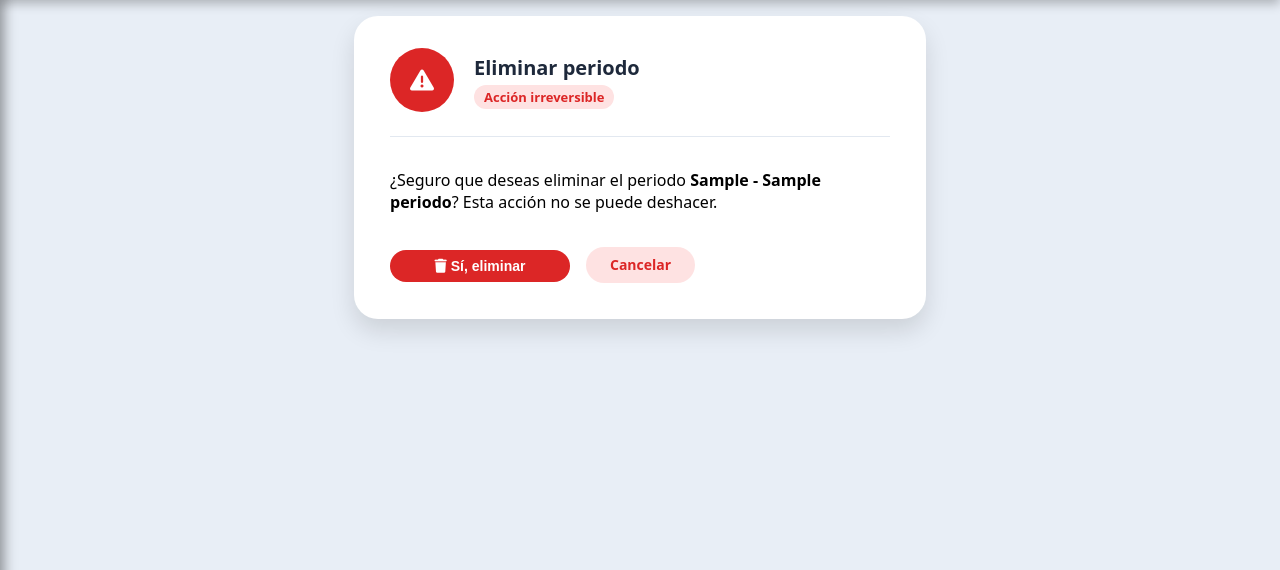
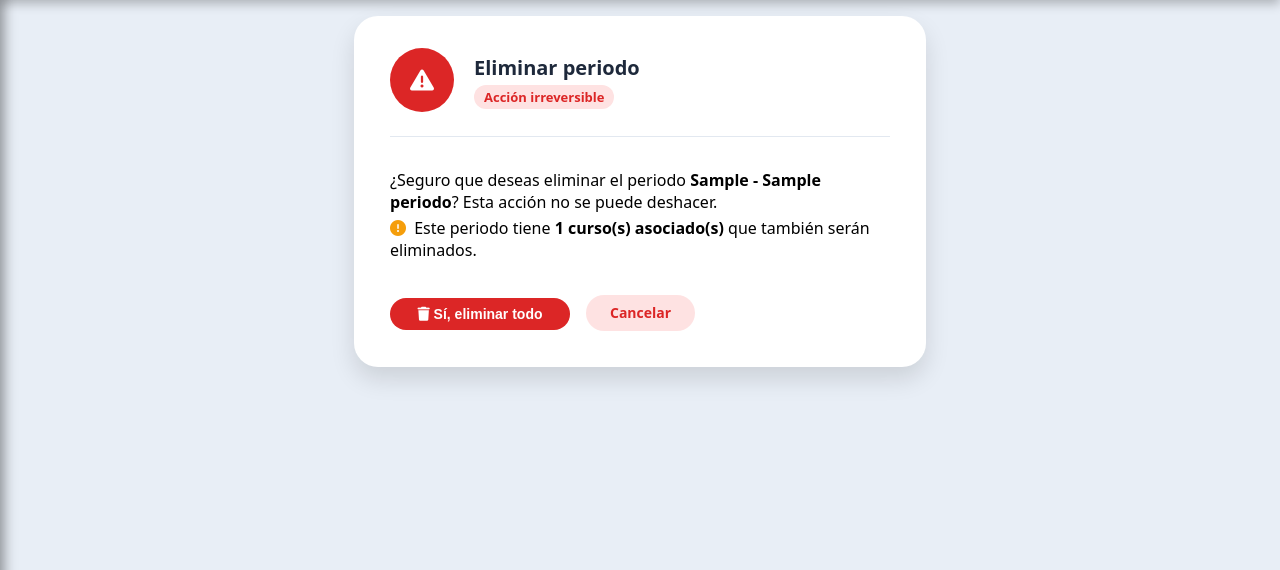
Before and after one commit to Pato1YT/PlataformaCACEI, a Django app: page /periodos/1/eliminar/ in a window 1280 px wide. Shown: the part 64-634 px from the top of the page. Run offline with Django 4.2, Linux system fonts and the light colour scheme; a user stored in the database is signed in; tables that the repository leaves empty hold one stand-in row (values such as "Sample post"); parts of the project's set-up code (start-up, migrations or seed data) failed here and were passed over.

Commit message:
Se corrigio el impportar cursos y la creación del periodo, ahora un periodo puede ser generado automaticamente desde importar cursos y mantener el periodo reciente como el activo

```diff
--- a/core/static/css/styles.css
+++ b/core/static/css/styles.css
@@ -1754,5 +1754,13 @@ body.dark-mode .perfil-card .perfil-card__cancelar {
 body.dark-mode .perfil-card .perfil-card__cancelar:hover {
   background-color: #4f1a1a;
 }
+body.dark-mode .periodo-detectado-aviso {
+  background: #2d2208 !important;
+  border-left-color: #d97706 !important;
+  color: #fcd34d !important;
+}
+body.dark-mode .periodo-detectado-aviso strong {
+  color: #fde68a !important;
+}
 
 /*# sourceMappingURL=styles.css.map */
--- a/core/static/scss/base/_dark_mode.scss
+++ b/core/static/scss/base/_dark_mode.scss
@@ -235,4 +235,15 @@ body.dark-mode {
       &:hover { background-color: #4f1a1a; }
     }
   }
+
+  // Aviso periodo detectado en importar cursos
+  .periodo-detectado-aviso {
+    background: #2d2208 !important;
+    border-left-color: #d97706 !important;
+    color: #fcd34d !important;
+
+    strong {
+      color: #fde68a !important;
+    }
+  }
 }
--- a/core/templates/cursos/importar_cursos.html
+++ b/core/templates/cursos/importar_cursos.html
@@ -26,7 +26,7 @@
 
     <!-- AVISO DE PERIODO DETECTADO -->
     {% if periodo_detectado %}
-    <div style="background:#fef3c7; border-left:4px solid #f59e0b; border-radius:8px; padding:12px 16px; margin-bottom:20px; font-size:14px; color:#92400e;">
+   <div class="periodo-detectado-aviso" style="background:#fef3c7; border-left:4px solid #f59e0b; border-radius:8px; padding:12px 16px; margin-bottom:20px; font-size:14px; color:#92400e;">
         <i class="fa-solid fa-wand-magic-sparkles" style="margin-right:6px;"></i>
         <strong>Periodo detectado desde el Excel:</strong>
         {{ periodo_detectado.codigo }} — {{ periodo_detectado.nombre }}
--- a/core/templates/periodos/confirmar_eliminar.html
+++ b/core/templates/periodos/confirmar_eliminar.html
@@ -20,11 +20,18 @@
         Esta acción no se puede deshacer.
     </p>
 
+    {% if cursos_asociados %}
+    <p class="confirmar-texto" style="margin-top: -12px;">
+        <i class="fa-solid fa-circle-exclamation" style="color:#f59e0b; margin-right:4px;"></i>
+        Este periodo tiene <strong>{{ cursos_asociados }} curso(s) asociado(s)</strong> que también serán eliminados.
+    </p>
+    {% endif %}
+
     <form method="post">
         {% csrf_token %}
         <div class="perfil-card__actions">
             <button type="submit" class="course-card__button" style="max-width: 180px; background-color: #dc2626;">
-                <i class="fa-solid fa-trash"></i> Sí, eliminar
+                <i class="fa-solid fa-trash"></i> Sí, eliminar todo
             </button>
             <a href="{% url 'core:lista_periodos' %}" class="perfil-card__cancelar">Cancelar</a>
         </div>
--- a/core/views.py
+++ b/core/views.py
@@ -47,15 +47,6 @@ def solo_admin(view_func):
             raise PermissionDenied  # 403
         return view_func(request, *args, **kwargs)
     return _wrapped
-
-
-#@login_required
-#def dashboard(request):
-    #"""
-    #Vista principal del sistema.
-    #Aquí luego pondremos estadísticas, resúmenes, etc.
-    #"""
-    #return render(request, 'core/dashboard.html', {'materias': materias})
 
 
 @login_required
@@ -176,6 +167,7 @@ def eliminar_materia(request, pk):
         'materia': materia,
     })
 
+
 @login_required
 def dashboard(request):
     periodos = Periodo.objects.all().order_by('-fecha_inicio')
@@ -202,15 +194,6 @@ def dashboard(request):
         'periodos': periodos,
     })
 
-def solo_admin(view_func):
-    @wraps(view_func)
-    def _wrapped(request, *args, **kwargs):
-        if not request.user.is_authenticated:
-            return redirect('core:login')
-        if request.user.rol != Usuario.ADMINISTRADOR:
-            raise PermissionDenied  # 403
-        return view_func(request, *args, **kwargs)
-    return _wrapped
 
 @login_required
 @solo_admin
@@ -330,6 +313,7 @@ def importar_materias(request):
 
     return render(request, 'materias/importar_materias.html')
 
+
 @solo_admin
 def lista_usuarios(request):
     usuarios = Usuario.objects.filter(rol=Usuario.DOCENTE).order_by('-created_at')
@@ -349,12 +333,8 @@ def crear_usuario_docente(request):
             first_name = form.cleaned_data['first_name']
             last_name = form.cleaned_data['last_name']
 
-            # 1) Generamos una contraseña temporal segura
             password_temporal = Usuario.objects.make_random_password()
 
-            # 2) Creamos el usuario como DOCENTE
-          # 2) Creamos el usuario como DOCENTE
-          # 2) Creamos el usuario como DOCENTE
             usuario = Usuario.objects.create_user(
                 username=username,
                 email=email,
@@ -376,11 +356,6 @@ def crear_usuario_docente(request):
         'form': form,
         'titulo': 'Crear docente',
     })
-
-
-
-
-
 
 
 @solo_admin
@@ -412,7 +387,8 @@ def eliminar_usuario_docente(request, pk):
         'usuario': usuario,
     })
 
-    #charco
+
+#charco
 @login_required
 def editar_perfil(request):
     if request.method == 'POST':
@@ -433,13 +409,16 @@ def editar_perfil(request):
 
     return render(request, 'core/perfil.html', {'form': form})
 
+
 #charco
 def aviso_privacidad(request):
     return render(request, 'core/aviso_privacidad.html')
 
 
+# =========================
+# CURSOS Y PERIODOS
+# =========================
 
-# PARA LOS CURSOS (PERIODO)
 @login_required
 @solo_admin
 def lista_cursos(request):
@@ -488,6 +467,7 @@ def crear_curso(request):
         'periodo_activo': periodo_activo,
     })
 
+
 @login_required
 @solo_admin
 def editar_curso(request, pk):
@@ -524,6 +504,7 @@ def eliminar_curso(request, pk):
         'curso': curso,
     })
 
+
 @login_required
 @solo_admin
 def crear_periodo(request):
@@ -544,6 +525,7 @@ def crear_periodo(request):
         'titulo': 'Agregar Periodo',
     })
 
+
 @login_required
 @solo_admin
 def lista_periodos(request):
@@ -552,39 +534,23 @@ def lista_periodos(request):
         'periodos': periodos,
     })
 
+
 @login_required
 @solo_admin
 def eliminar_periodo(request, pk):
     periodo = get_object_or_404(Periodo, pk=pk)
+    cursos_asociados = periodo.cursos.count()
 
     if request.method == 'POST':
+        periodo.cursos.all().delete()
         periodo.delete()
-        messages.success(request, f'Periodo "{periodo.nombre}" eliminado correctamente.')
+        messages.success(request, f'Periodo "{periodo.nombre}" y sus {cursos_asociados} curso(s) eliminados correctamente.')
         return redirect('core:lista_periodos')
 
     return render(request, 'periodos/confirmar_eliminar.html', {
         'periodo': periodo,
+        'cursos_asociados': cursos_asociados,
     })
-
-#@login_required
-#@solo_admin
-#def editar_periodo(request, pk):
-    #periodo = get_object_or_404(Periodo, pk=pk)
-
-    #if request.method == 'POST':
-        #form = PeriodoForm(request.POST, instance=periodo)
-        #if form.is_valid():
-            #form.save()
-            #messages.success(request, f'Periodo "{periodo.nombre}" actualizado correctamente.')
-            #return redirect('core:lista_cursos')
-    #else:
-        #form = PeriodoForm(instance=periodo)
-
-   # return render(request, 'periodos/form_periodo.html', {
-       # 'form': form,
-        #'titulo': 'Editar Periodo',
-        #'periodo': periodo,
-   # })
 
 
 @login_required
@@ -616,6 +582,7 @@ def editar_periodo(request, pk):
         'titulo': 'Editar Periodo',
         'periodo': periodo,
     })
+
 
 @solo_admin
 def importar_docentes(request):
@@ -675,14 +642,12 @@ def importar_docentes(request):
                 hojas = obtener_hojas_excel_docentes(ruta_archivo)
                 preview_data = analizar_hoja_docentes(ruta_archivo, hoja_seleccionada)
 
-                # marcar estado previo
                 for fila in preview_data:
                     existe = Usuario.objects.filter(
                         rol=Usuario.DOCENTE,
                         first_name__iexact=fila['first_name'],
                         last_name__iexact=fila['last_name'],
                     ).exists()
-
                     fila['estado'] = 'Ya existe' if existe else 'Nuevo'
 
                 messages.success(request, f'Se detectaron {len(preview_data)} docentes únicos.')
@@ -762,6 +727,7 @@ def importar_docentes(request):
 
     return render(request, 'usuarios/importar_docentes.html')
 
+
 @solo_admin
 def importar_cursos(request):
     hojas = []
@@ -770,7 +736,8 @@ def importar_cursos(request):
     preview_data = []
     periodo_detectado = None
 
-    periodo = Periodo.objects.filter(es_activo=True).first()
+    periodo_activo_bd = Periodo.objects.filter(es_activo=True).first()
+
     if request.method == 'POST':
         accion = request.POST.get('accion')
 
@@ -781,13 +748,13 @@ def importar_cursos(request):
             if not archivo:
                 messages.error(request, 'Debes seleccionar un archivo Excel.')
                 return render(request, 'cursos/importar_cursos.html', {
-                    'periodo_activo': periodo,
+                    'periodo_activo': periodo_activo_bd,
                 })
 
             if not archivo.name.endswith(('.xlsx', '.xls')):
                 messages.error(request, 'El archivo debe ser Excel (.xlsx o .xls).')
                 return render(request, 'cursos/importar_cursos.html', {
-                    'periodo_activo': periodo,
+                    'periodo_activo': periodo_activo_bd,
                 })
 
             carpeta_temp = os.path.join(settings.MEDIA_ROOT, 'temp_imports')
@@ -797,9 +764,6 @@ def importar_cursos(request):
             nombre_archivo = fs.save(archivo.name, archivo)
             archivo_temporal = nombre_archivo
             ruta_archivo = fs.path(nombre_archivo)
-
-
-
 
             try:
                 hojas = obtener_hojas_excel_cursos(ruta_archivo)
@@ -811,7 +775,7 @@ def importar_cursos(request):
             return render(request, 'cursos/importar_cursos.html', {
                 'hojas': hojas,
                 'archivo_temporal': archivo_temporal,
-                'periodo_activo': periodo,
+                'periodo_activo': periodo_activo_bd,
             })
 
         # PASO 2: analizar hoja
@@ -825,22 +789,29 @@ def importar_cursos(request):
 
             ruta_archivo = os.path.join(settings.MEDIA_ROOT, 'temp_imports', archivo_temporal)
 
-            # Intentar detectar periodo desde el Excel
+            # Detectar periodo desde el Excel
             periodo_detectado = parsear_periodo_desde_excel(ruta_archivo, hoja_seleccionada)
 
-            # Si no hay periodo activo pero sí se detectó uno, usarlo para el análisis
-            periodo_para_analisis = periodo
-            if not periodo_para_analisis and periodo_detectado:
-                # Crear un objeto Periodo temporal (sin guardar) para el análisis
-                periodo_para_analisis = Periodo(
-                    codigo=periodo_detectado['codigo'],
-                    nombre=periodo_detectado['nombre'],
-                    fecha_inicio=periodo_detectado['fecha_inicio'],
-                    fecha_fin=periodo_detectado['fecha_fin'],
-                    es_activo=False,
-                )
-
-            if not periodo_para_analisis:
+            # El periodo del Excel SIEMPRE manda. Buscarlo en BD para comparar cursos correctamente.
+            if periodo_detectado:
+                codigo = periodo_detectado['codigo']
+                periodo_en_bd = Periodo.objects.filter(codigo=codigo).first()
+                if periodo_en_bd:
+                    # Ya existe: comparar cursos contra ese periodo específico
+                    periodo_para_analisis = periodo_en_bd
+                else:
+                    # No existe aún: objeto sin guardar para el análisis
+                    periodo_para_analisis = Periodo(
+                        codigo=codigo,
+                        nombre=periodo_detectado['nombre'],
+                        fecha_inicio=periodo_detectado['fecha_inicio'],
+                        fecha_fin=periodo_detectado['fecha_fin'],
+                        es_activo=False,
+                    )
+            elif periodo_activo_bd:
+                # Sin detección: usar el periodo activo
+                periodo_para_analisis = periodo_activo_bd
+            else:
                 messages.error(request, 'No se pudo detectar el periodo desde el Excel y no hay periodo activo.')
                 return render(request, 'cursos/importar_cursos.html', {
                     'hojas': hojas,
@@ -909,25 +880,37 @@ def importar_cursos(request):
                 messages.error(request, 'El archivo temporal ya no existe. Vuelve a cargar el Excel.')
                 return redirect('core:importar_cursos')
 
-            # Crear periodo automáticamente si se detectó y no existe aún
+            # Resolver el periodo a usar para guardar los cursos
             periodo_detectado = parsear_periodo_desde_excel(ruta_archivo, hoja_seleccionada)
-            if not periodo and periodo_detectado:
+
+            if periodo_detectado:
                 codigo = periodo_detectado['codigo']
                 periodo_existente = Periodo.objects.filter(codigo=codigo).first()
                 if periodo_existente:
-                    periodo = periodo_existente
+                    # Ya existe: usarlo directamente
+                    periodo_para_guardar = periodo_existente
                 else:
-                    # Es el periodo más reciente, desactivar cualquier activo
-                    Periodo.objects.filter(es_activo=True).update(es_activo=False)
-                    periodo = Periodo.objects.create(
+                    # No existe: crearlo y determinar si debe ser activo
+                    # Es activo solo si su fecha_inicio es mayor a todos los periodos existentes
+                    periodo_mas_reciente = Periodo.objects.order_by('-fecha_inicio').first()
+                    es_el_mas_reciente = (
+                        not periodo_mas_reciente or
+                        periodo_detectado['fecha_inicio'] >= periodo_mas_reciente.fecha_inicio
+                    )
+                    if es_el_mas_reciente:
+                        Periodo.objects.filter(es_activo=True).update(es_activo=False)
+
+                    periodo_para_guardar = Periodo.objects.create(
                         codigo=codigo,
                         nombre=periodo_detectado['nombre'],
                         fecha_inicio=periodo_detectado['fecha_inicio'],
                         fecha_fin=periodo_detectado['fecha_fin'],
-                        es_activo=True,
+                        es_activo=es_el_mas_reciente,
                     )
-                    messages.success(request, f'Periodo "{periodo.nombre}" creado automáticamente.')
-            elif not periodo:
+                    messages.success(request, f'Periodo "{periodo_para_guardar.nombre}" creado automáticamente.')
+            elif periodo_activo_bd:
+                periodo_para_guardar = periodo_activo_bd
+            else:
                 messages.error(request, 'No se pudo detectar ni encontrar un periodo para importar los cursos.')
                 return redirect('core:importar_cursos')
 
@@ -935,7 +918,7 @@ def importar_cursos(request):
                 preview_data = analizar_hoja_cursos(
                     ruta_archivo,
                     hoja_seleccionada,
-                    periodo,
+                    periodo_para_guardar,
                     Materia.objects.all(),
                     Usuario.objects.filter(rol=Usuario.DOCENTE),
                     Curso.objects.all(),
@@ -961,7 +944,7 @@ def importar_cursos(request):
 
                 _, created = Curso.objects.get_or_create(
                     materia=materia,
-                    periodo=periodo,
+                    periodo=periodo_para_guardar,
                     docente=docente,
                     grupo='A',
                 )
@@ -978,8 +961,8 @@ def importar_cursos(request):
                 request,
                 f'Importación completada. Cursos creados: {creados}. Filas omitidas: {omitidos}.'
             )
-            return redirect('core:lista_cursos')
+            return redirect('core:lista_periodos')
 
     return render(request, 'cursos/importar_cursos.html', {
-        'periodo_activo': periodo,
+        'periodo_activo': periodo_activo_bd,
     })
```
Also changed, not shown: core/utils/importador_cursos.py (+70 -40 lines), 1 other file.
